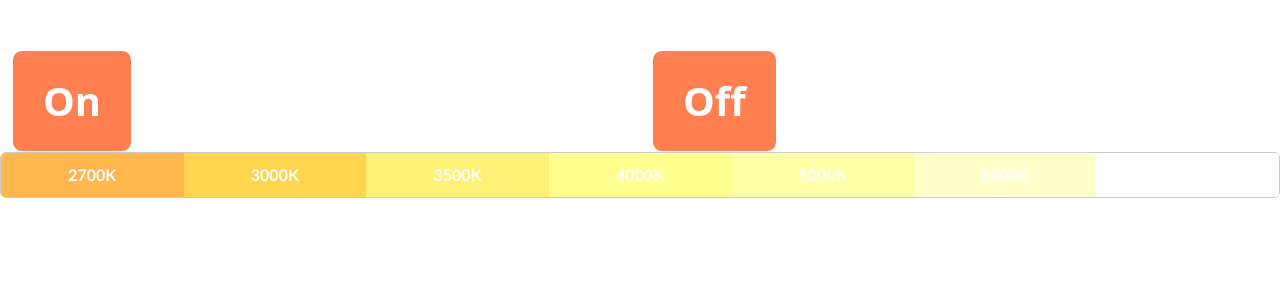
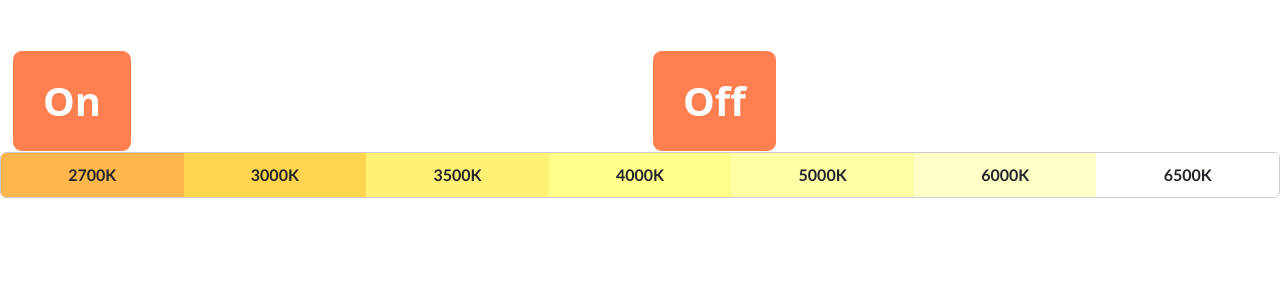
Before and after one commit to a-westermann/govee_bulb_automation, a Django app: template govee_bulb_automation/templates/govee_bulb_automation/bulb_home.html in a window 1280 px wide. Shown: the top 300 px of the page. Run offline with Django 3.2, Linux system fonts and the light colour scheme; the template is opened without the code that fills it, so the values that code supplies are empty.

Commit message:
temp set

```diff
--- a/govee_bulb_automation/templates/govee_bulb_automation/bulb_home.html
+++ b/govee_bulb_automation/templates/govee_bulb_automation/bulb_home.html
@@ -26,13 +26,13 @@
 
 
 <div class="temp-grid text-dark">
-  <div class="temp-option" style="background-color: #FFB74D;" onclick="setTemperature(2700)">2700K</div>
-  <div class="temp-option" style="background-color: #FFD54F;" onclick="setTemperature(3000)">3000K</div>
-  <div class="temp-option" style="background-color: #FFF176;" onclick="setTemperature(3500)">3500K</div>
-  <div class="temp-option" style="background-color: #FFFF8D;" onclick="setTemperature(4000)">4000K</div>
-  <div class="temp-option" style="background-color: #ffffa6;" onclick="setTemperature(5000)">5000K</div>
-  <div class="temp-option" style="background-color: #ffffc8;" onclick="setTemperature(6000)">6000K</div>
-  <div class="temp-option" style="background-color: #ffffff;" onclick="setTemperature(6500)">6500K</div>
+  <div class="temp-option text-dark" style="background-color: #FFB74D;" onclick="setTemperature(2700)">2700K</div>
+  <div class="temp-option text-dark" style="background-color: #FFD54F;" onclick="setTemperature(3000)">3000K</div>
+  <div class="temp-option text-dark" style="background-color: #FFF176;" onclick="setTemperature(3500)">3500K</div>
+  <div class="temp-option text-dark" style="background-color: #ffff89;" onclick="setTemperature(4000)">4000K</div>
+  <div class="temp-option text-dark" style="background-color: #ffffa6;" onclick="setTemperature(5000)">5000K</div>
+  <div class="temp-option text-dark" style="background-color: #ffffc8;" onclick="setTemperature(6000)">6000K</div>
+  <div class="temp-option text-dark" style="background-color: #ffffff;" onclick="setTemperature(6500)">6500K</div>
 </div>
 
 
```
